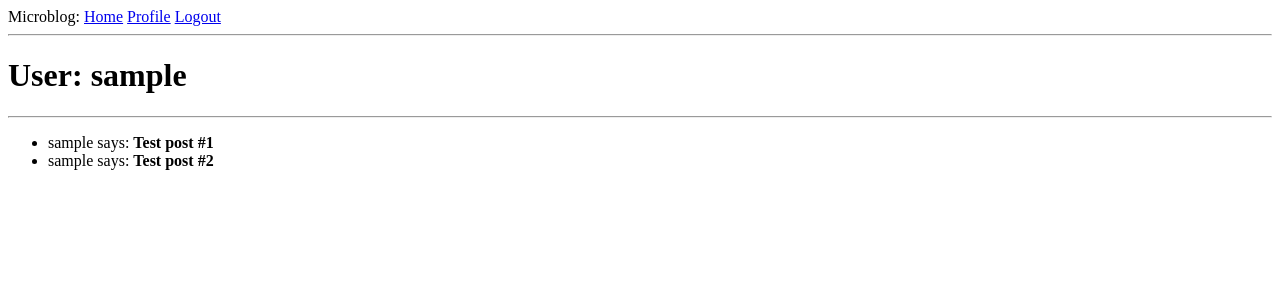
After one commit to vijoin/flask-microblog, a Flask app: a page that uses app/templates/base.html in a window 1280 px wide. The commit adds this page. Shown: the top 300 px of the page. Run offline with Flask 2, Linux system fonts and the light colour scheme; the visitor is signed in with stand-in values (Sample User, id 1); data comes from the database, SQL or seed files in the repository.

Commit message:
[ADD] Add user profile
Here we use parameters pass through the URL
and return a 404 page if the user doesn exist

```diff
--- a/app/routes.py
+++ b/app/routes.py
@@ -63,3 +63,13 @@ def register():
         flash('Congratulations, you are now a registerd user!')
         return redirect(url_for('login'))
     return render_template('register.html', title='Register', form=form)
+
+@app.route('/user/<username>')
+@login_required
+def user(username):
+    user = User.query.filter_by(username=username).first_or_404()
+    posts = [
+        {'author': user, 'body': 'Test post #1'},
+        {'author': user, 'body': 'Test post #2'},
+    ]
+    return render_template('user.html', user=user, posts=posts)
--- a/app/templates/base.html
+++ b/app/templates/base.html
@@ -14,6 +14,7 @@
         {%if current_user.is_anonymous %}
         <a href="{{ url_for('login') }}">Login</a>
         {% else %}
+        <a href="{{ url_for('user', username=current_user.username) }}">Profile</a>
         <a href="{{ url_for('logout') }}">Logout</a>
         {% endif %}
     </div>
--- /dev/null
+++ b/app/templates/user.html
@@ -0,0 +1,13 @@
+{% extends "base.html" %}
+
+{% block content %}
+    <h1>User: {{ user.username }}</h1>
+    <hr>
+    <ul>
+        {% for post in posts %}
+        <li>
+        {{ post.author.username }} says: <b>{{ post.body }}</b>
+        </li>
+        {% endfor %}
+    </ul>
+{% endblock %}
```
